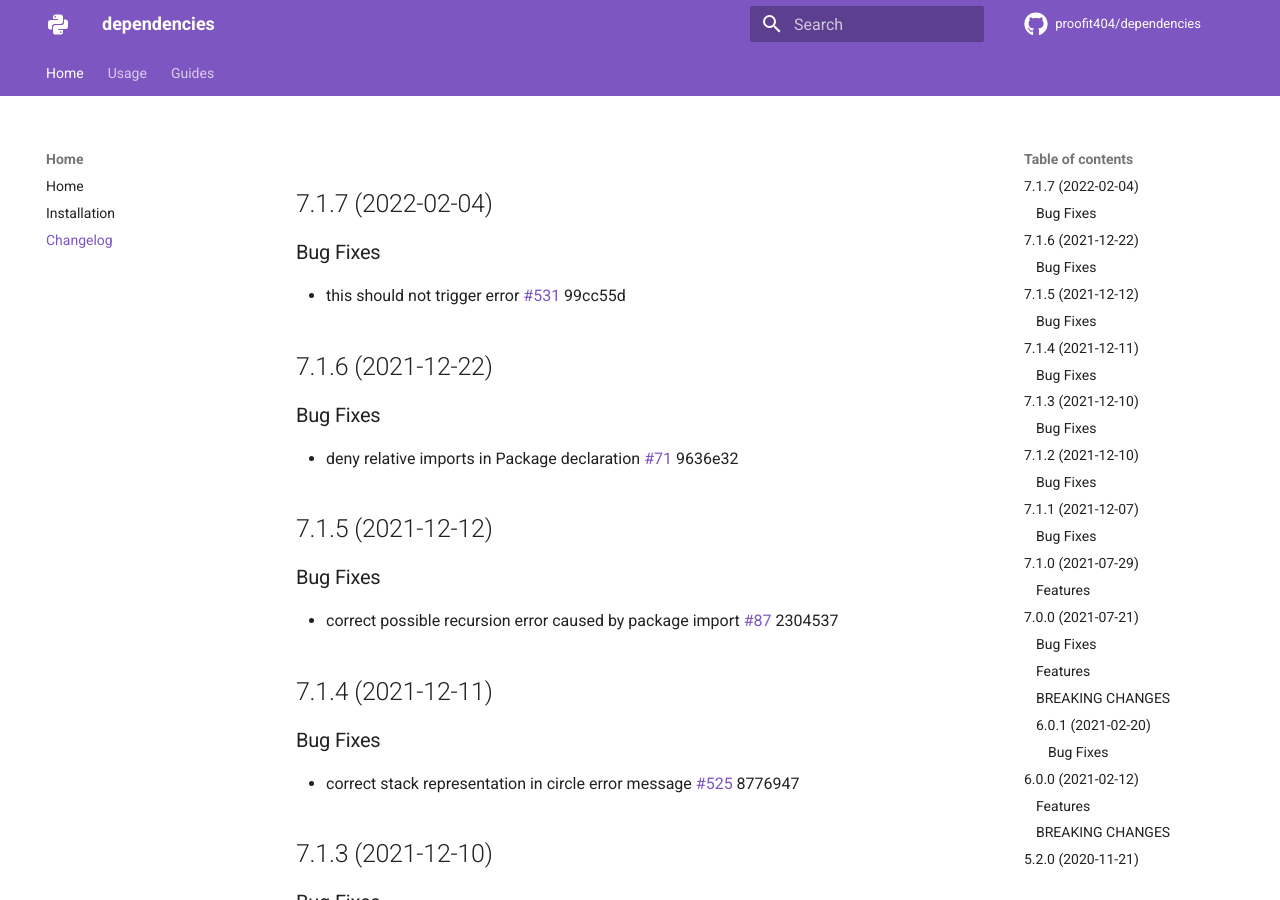
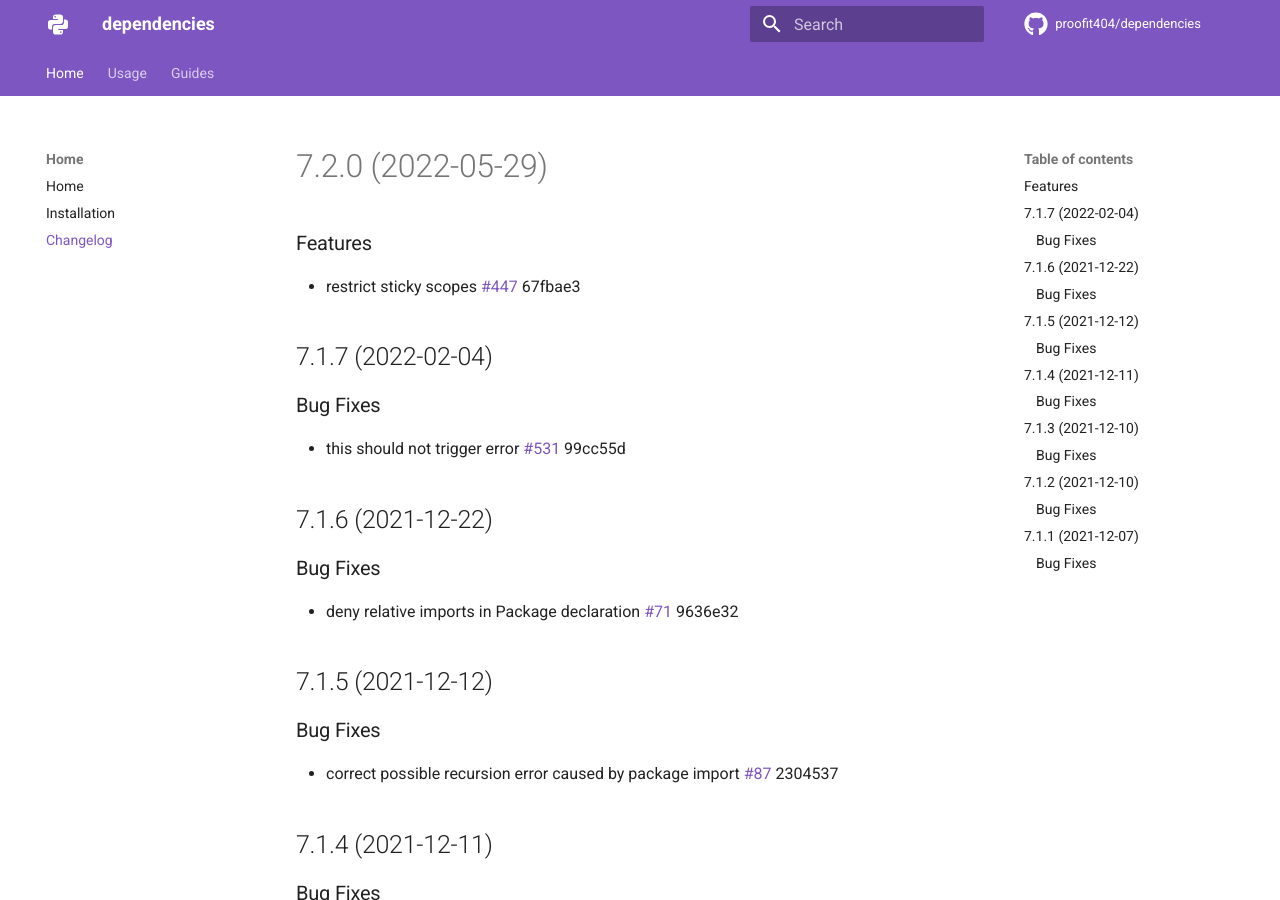
Before and after one commit to proofit404/dependencies, an MkDocs documentation site: the page built from docs/changelog.md, in a window 1280 px wide and 900 px high. Built offline with MkDocs 1.6.1 and Material for MkDocs 9.7.7, drawn with Linux system fonts in a browser that asks for light colours; comment, search, counter and statistics services are not loaded.

Commit message:
chore(release): 7.2.0 [skip ci]
# 7.2.0 (2022-05-29)

### Features

* restrict sticky scopes [#447](https://github.com/proofit404/dependencies/issues/447) 67fbae3

```diff
--- a/docs/changelog.md
+++ b/docs/changelog.md
@@ -1,3 +1,10 @@
+# 7.2.0 (2022-05-29)
+
+### Features
+
+- restrict sticky scopes
+  [#447](https://github.com/proofit404/dependencies/issues/447) 67fbae3
+
 ## 7.1.7 (2022-02-04)
 
 ### Bug Fixes
--- a/pyproject.toml
+++ b/pyproject.toml
@@ -19,7 +19,7 @@ packages = [
 ]
 readme = "docs/index.md"
 repository = "https://github.com/proofit404/dependencies"
-version = "7.1.7"
+version = "7.2.0"
 
 [tool.poetry.dependencies]
 python = "*"
```
